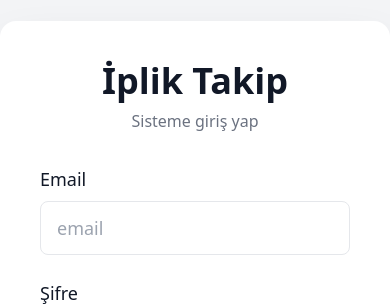
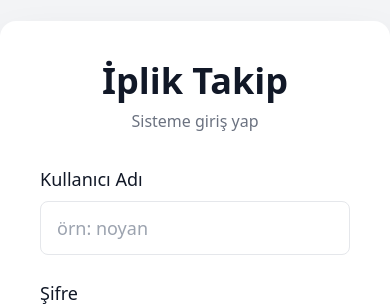
Before and after one commit to mercanailesi00/iplik-takip, a Next.js app: page /login in a window 390 px wide. Shown: the part 169-475 px from the top of the page. Built offline with nearby package versions, Linux system fonts and the light colour scheme; no server answers.

Commit message:
add mobile menu drawer

```diff
--- a/app/login/page.tsx
+++ b/app/login/page.tsx
@@ -6,7 +6,7 @@ import { supabase } from "@/lib/supabaseClient";
 
 export default function LoginPage() {
   const router = useRouter();
-  const [email, setEmail] = useState("");
+  const [username, setUsername] = useState("");
   const [password, setPassword] = useState("");
   const [loading, setLoading] = useState(false);
   const [msg, setMsg] = useState("");
@@ -17,14 +17,14 @@ export default function LoginPage() {
     setMsg("");
 
     const { error } = await supabase.auth.signInWithPassword({
-      email,
+      email: `${username}@local.app`,
       password,
     });
 
     setLoading(false);
 
     if (error) {
-      setMsg("❌ " + error.message);
+      setMsg("❌ Kullanıcı adı veya şifre hatalı");
       return;
     }
 
@@ -43,12 +43,12 @@ export default function LoginPage() {
 
         <form onSubmit={handleLogin} className="space-y-6">
           <div>
-            <label className="block text-lg mb-2">Email</label>
+            <label className="block text-lg mb-2">Kullanıcı Adı</label>
             <input
               className="w-full border rounded-lg px-4 py-3 text-lg focus:outline-none focus:ring-2 focus:ring-black"
-              value={email}
-              onChange={(e) => setEmail(e.target.value)}
-              placeholder="email"
+              value={username}
+              onChange={(e) => setUsername(e.target.value)}
+              placeholder="örn: noyan"
             />
           </div>
 
```
